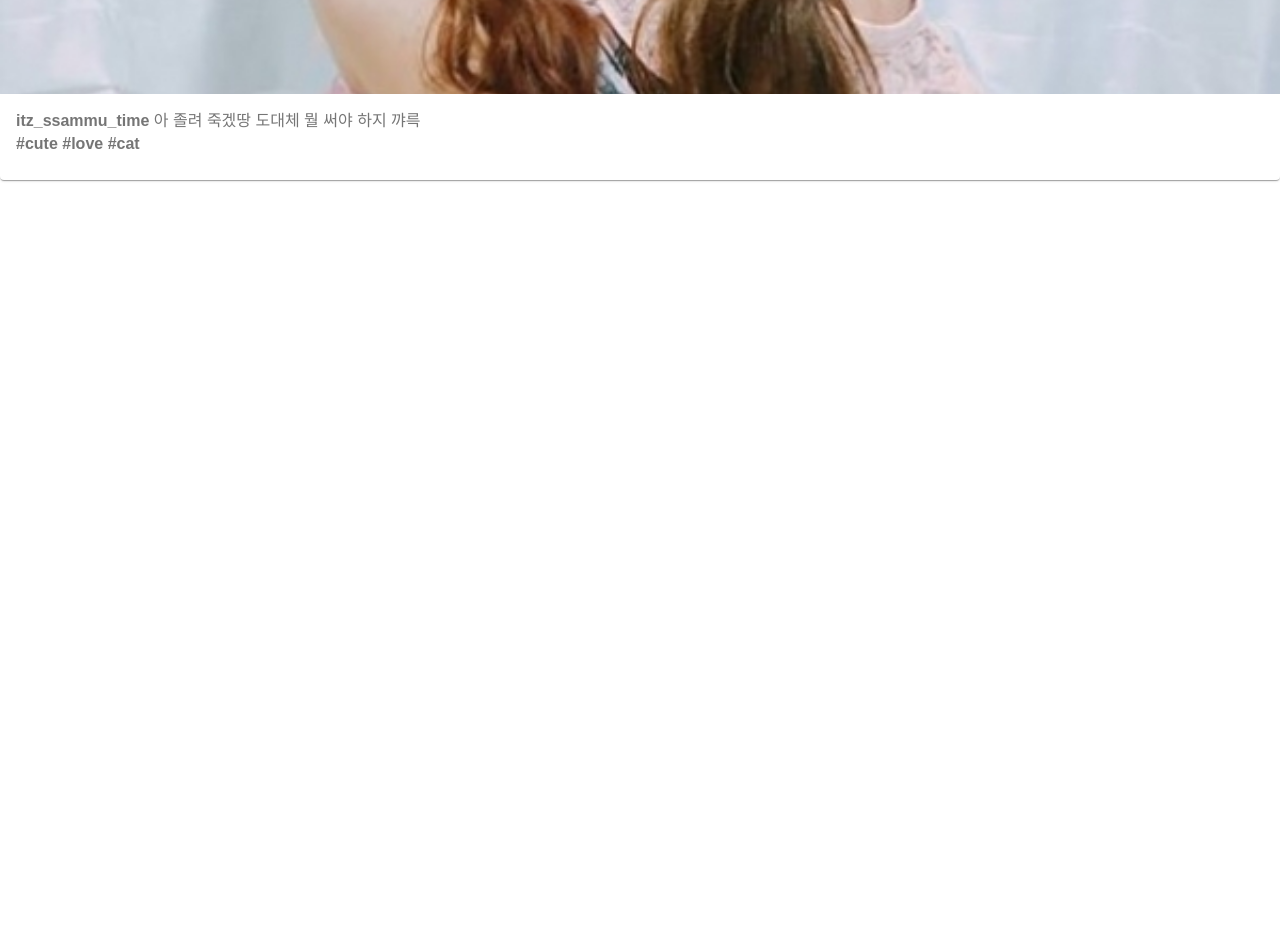
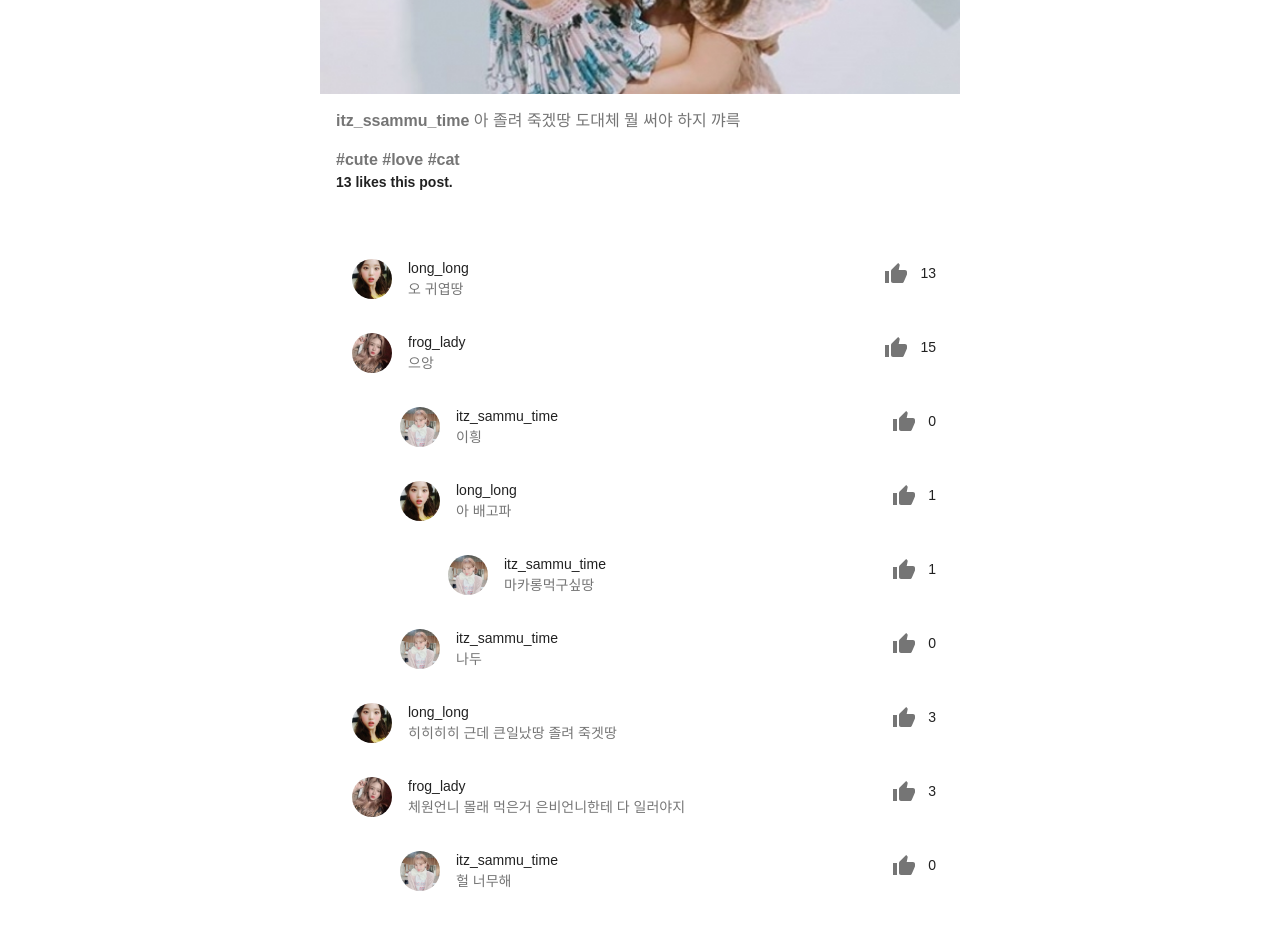
Before and after one commit to you-genie/formixmatch, a React (Create React App) app: page /pictorant in a window 1280 px wide. Shown: the part 560-1490 px from the top of the page. Before the commit the page ends 800 px from the top, so only its background shows below. Built offline with nearby package versions, Linux system fonts and the light colour scheme.

Commit message:
[#7] Basic comments end

```diff
--- /dev/null
+++ b/src/modules/components/CommentBox.js
@@ -0,0 +1,60 @@
+import React from 'react';
+import { makeStyles } from '@material-ui/core/styles';
+import Card from '@material-ui/core/Card';
+import CardHeader from '@material-ui/core/CardHeader';
+import CardContent from '@material-ui/core/CardContent';
+import Typography from '@material-ui/core/Typography';
+import IconButton from '@material-ui/core/IconButton';
+import Avatar from '@material-ui/core/Avatar';
+import userLoader from "./users";
+import ThumbUpIcon from '@material-ui/icons/ThumbUp';
+
+const useStyles = makeStyles((theme) => ({
+    root: {
+    },
+    child: {
+        paddingLeft: theme.spacing(6),
+        paddingBottom: theme.spacing(-5),
+    }
+}))
+
+function CommentBox(props) {
+    const classes = useStyles();
+    const users = userLoader();
+    const {comment} = props;
+    const user = users[comment.uid];
+
+    return (
+        <div>
+            <Card
+                elevation={0}
+                className={classes.root}>
+                <CardHeader
+                    avatar={
+                        <Avatar src={user.profile} />
+                    }
+                    title={user.id}
+                    subheader={comment.body}
+                    action={
+                        <div>
+                            <IconButton aria-label='settings'>
+                                <ThumbUpIcon />
+                            </IconButton>
+                            <Typography variant='subheader1'>{comment.likes}</Typography>
+                        </div>
+                    }
+                />
+                <div
+                    className={classes.child}>
+                    {comment.comments.map((child) => (
+                        <div>
+                            <CommentBox
+                                comment={child} />
+                        </div>))}
+                </div>
+            </Card>
+        </div>
+    )
+}
+
+export default CommentBox;
--- a/src/modules/components/Gallery.js
+++ b/src/modules/components/Gallery.js
@@ -7,6 +7,7 @@ import GridListTile from '@material-ui/core/GridListTile';
 import GridListTileBar from '@material-ui/core/GridListTileBar';
 import IconButton from '@material-ui/core/IconButton';
 import imageLoader from "./images";
+import {Link} from 'react-router-dom';
 
 const useStyles = makeStyles((theme) => ({
     root: {
@@ -53,6 +54,7 @@ function GalleryPanel(props) {
                             className={classes.gridList}>
                             {images.map((tile) => (
                                 <GridListTile
+                                    onClick={()=> props.history.push('/pictorant/'+tile.id)}
                                     key={tile.id}
                                     cols={tile.id%5===0 ? 2 :1}>
                                     <img src={tile.src} alt={tile.description}/>
--- a/src/modules/components/users.js
+++ b/src/modules/components/users.js
@@ -17,7 +17,7 @@ const users = {
         name: '김민주',
         id: 'frog_lady',
         enName: 'Minju Kim',
-        profile: '/users/3333/jpg'
+        profile: '/users/3333.jpg'
     }
 }
 
--- a/src/modules/views/Pictorant.js
+++ b/src/modules/views/Pictorant.js
@@ -12,10 +12,28 @@ import Avatar from '@material-ui/core/Avatar';
 import Typography from '@material-ui/core/Typography';
 import IconButton from '@material-ui/core/IconButton';
 import MoreVertIcon from '@material-ui/icons/MoreVert';
+import CommentBox from "../components/CommentBox";
+import ThumbUpIcon from '@material-ui/icons/ThumbUp';
 
 const useStyles = makeStyles((theme) => ({
     root: {
-
+        alignItems: 'center',
+        justifyContent: 'center',
+    },
+    card: {
+        width: '50%',
+        [theme.breakpoints.down('md')]: {
+            width: '70%',
+        },
+        [theme.breakpoints.down('sm')]: {
+            width: '100%'
+        },
+    },
+    commentBox: {
+      paddingTop: theme.spacing(6),
+    },
+    infoSection: {
+        paddingTop: theme.spacing(2),
     },
     image: {
         height: '500px',
@@ -66,7 +84,14 @@ function loadPic(index) {
                         uid: '4321',
                         body: '아 배고파',
                         likes: 1,
-                        comments: []
+                        comments: [
+                            {
+                                uid: '1234',
+                                body: '마카롱먹구싶땅',
+                                likes: 1,
+                                comments: [],
+                            }
+                        ]
                     },
                     {
                         uid: '1234',
@@ -107,8 +132,12 @@ function Pictorant(props) {
     const users = userLoader();
 
     return (
-        <div>
-            <Card>
+        <Grid
+            container
+            className={classes.root}>
+            <Card
+                elevation={0}
+                className={classes.card}>
                 <CardHeader
                     avatar={
                         <Avatar
@@ -130,14 +159,31 @@ function Pictorant(props) {
                     <Typography varient='body2' color='textSecondary'>
                         <b>{pictureValue.user.id}</b> {pictureValue.info.description}
                     </Typography>
-                    <Typography varient='subtitle2' color='textSecondary'>
-                        {pictureValue.info.tags.map((tag) => (
-                            <b>#{tag} </b>
+                    <div
+                        className={classes.infoSection}>
+                        <Typography varient='subtitle2' color='textSecondary'>
+                            {pictureValue.info.tags.map((tag) => (
+                                <b>#{tag} </b>
                             ))}
-                    </Typography>
+                        </Typography>
+                        <Typography variant='subtitle2'>
+                            {pictureValue.info.likes}<b> likes this post.</b>
+                        </Typography>
+                    </div>
+
+                    <div
+                        className={classes.commentBox}>
+                        {pictureValue.comments.map((comment) => {
+                            return (
+                                <CommentBox
+                                    comment={comment} />
+                            )
+                        })}
+                    </div>
+
                 </CardContent>
             </Card>
-        </div>
+        </Grid>
     );
 }
 
```
